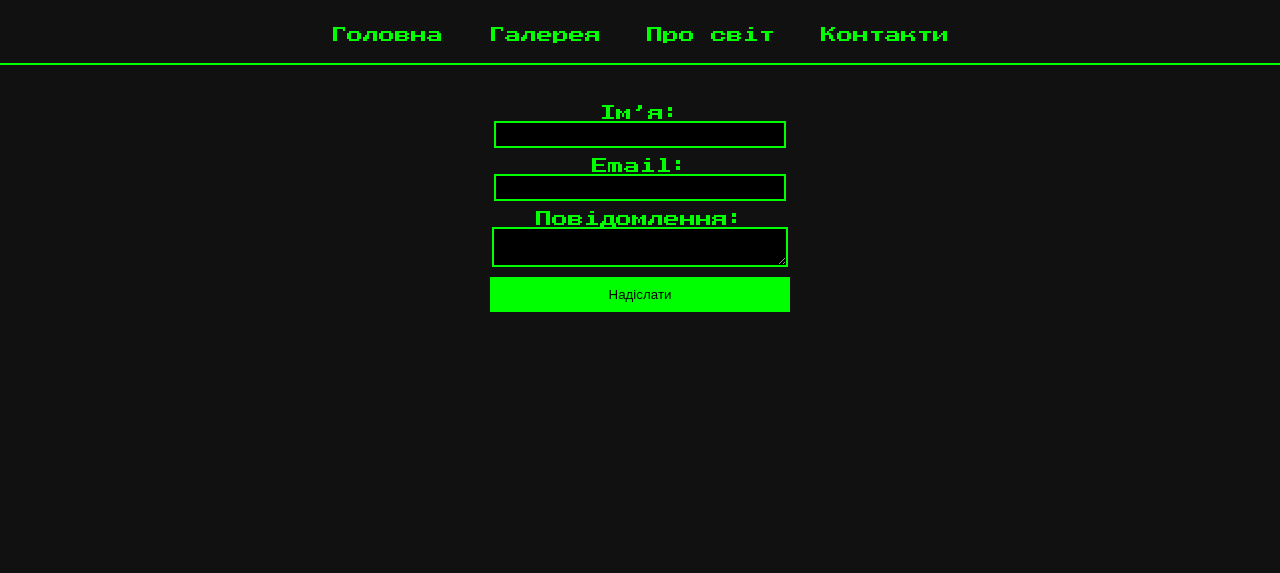
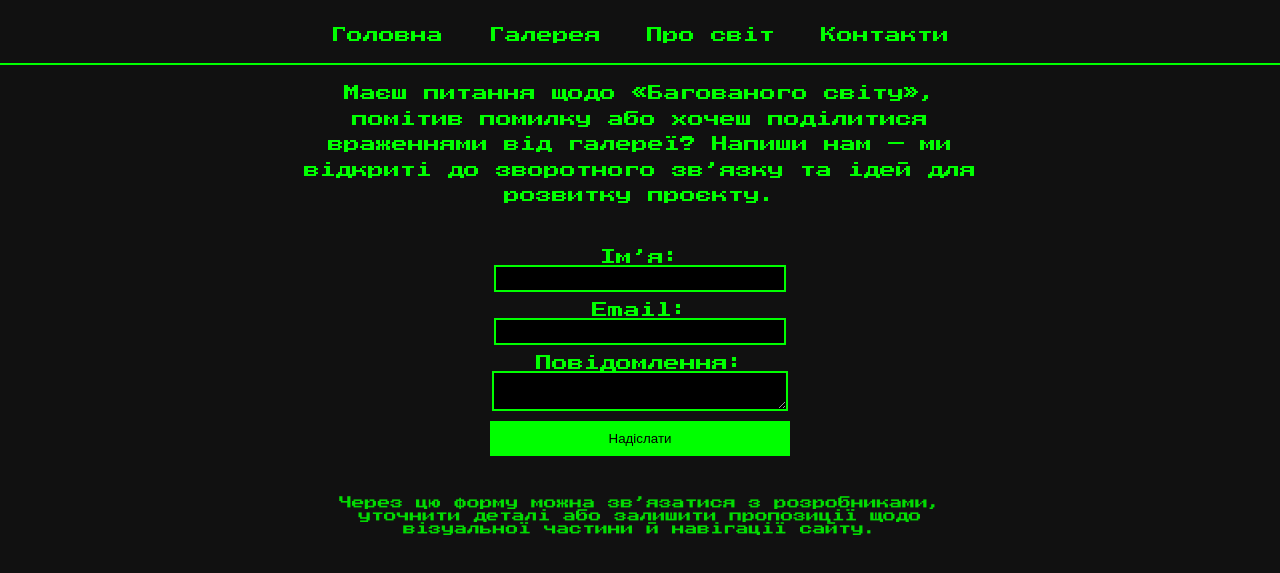
Before and after one commit to ForgeDom/KursovaGraphics, a plain HTML site: page contact.html in a window 1280 px wide. Shown: the part 143-716 px from the top of the page. Drawn offline with Linux system fonts and the light colour scheme.

Commit message:
Added some text to all pages

```diff
--- a/contact.html
+++ b/contact.html
@@ -1,11 +1,13 @@
 <!DOCTYPE html>
 <html lang="uk">
+
 <head>
   <meta charset="UTF-8">
   <title>Контакти | Багований світ</title>
   <link rel="stylesheet" href="style.css">
   <link href="https://fonts.googleapis.com/css2?family=Press+Start+2P&display=swap" rel="stylesheet">
 </head>
+
 <body>
   <header>
     <div class="header">
@@ -22,22 +24,36 @@
   </header>
 
   <main>
+    <section class="contact-intro">
+      <p>
+        Маєш питання щодо «Багованого світу», помітив помилку або хочеш поділитися
+        враженнями від галереї? Напиши нам — ми відкриті до зворотного зв’язку
+        та ідей для розвитку проєкту.
+      </p>
+
+    </section>
+
     <form class="contact-form" id="contact-form">
       <label>Ім’я: <input type="text" name="name" required></label>
       <label>Email: <input type="email" name="email" required></label>
       <label>Повідомлення: <textarea name="message" required></textarea></label>
       <button type="submit">Надіслати</button>
     </form>
+
+    <p class="contact-hint">
+      Через цю форму можна зв’язатися з розробниками, уточнити деталі або
+      залишити пропозиції щодо візуальної частини й навігації сайту.
+    </p>
   </main>
   <script src="https://cdn.emailjs.com/dist/email.min.js"></script>
   <script>
-    (function() {
+    (function () {
       emailjs.init("-u0IXYj3IIPttC-wb"); // твій User ID / Public Key
     })();
 
     const form = document.getElementById('contact-form');
 
-    form.addEventListener('submit', function(e) {
+    form.addEventListener('submit', function (e) {
       e.preventDefault();
 
       emailjs.sendForm('service_9mqyenk', 'template_w4k1f5q', this)
@@ -50,4 +66,5 @@
     });
   </script>
 </body>
+
 </html>
--- a/style.css
+++ b/style.css
@@ -104,7 +104,7 @@ body {
 
   .gallery-intro {
   max-width: 900px;
-  margin: 0 auto 24px;
+  margin: 30px auto 24px;
   padding: 0 16px;
   line-height: 1.6;
 }
@@ -118,3 +118,22 @@ body {
   display: grid;
   gap: 16px;
 }
+
+.gallery-note{
+  margin: 30px auto;
+  max-width: 800px;
+}
+
+.contact-intro {
+  max-width: 700px;
+  margin: 0 auto 24px;
+  padding: 0 16px;
+  line-height: 1.6;
+}
+
+.contact-hint {
+  margin: 30px auto 0;
+  max-width: 700px;
+  opacity: 0.85;
+  font-size: 0.8em;
+}
```
Also changed, not shown: gallery.html (+1 -1 lines).
